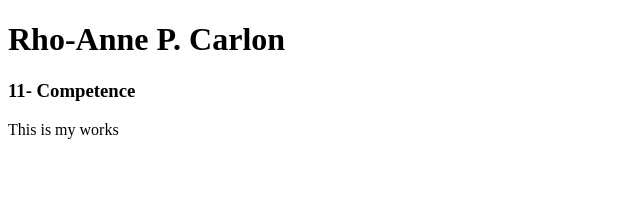
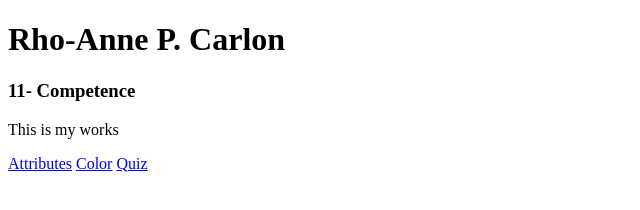
Before and after one commit to Rho-Anne/MyFirstRepository, a plain HTML site: page index.html in a window 1280 px wide. Shown: the whole page, without its empty margins (0-640 px from the left). Drawn offline with Linux system fonts and the light colour scheme.

```diff
--- a/index.html
+++ b/index.html
@@ -9,9 +9,9 @@
     <h1>Rho-Anne P. Carlon</h1>
     <h3>11- Competence</h3>
     <p>This is my works</p>
-<a href="Attributes.html"></a>
-<a href="color.html"></a>
-<a href="Quiz.html"></a>
+<a href="Attributes.html">Attributes</a>
+<a href="color.html">Color</a>
+<a href="Quiz.html">Quiz</a>
 
 </body>
 </html>
```
